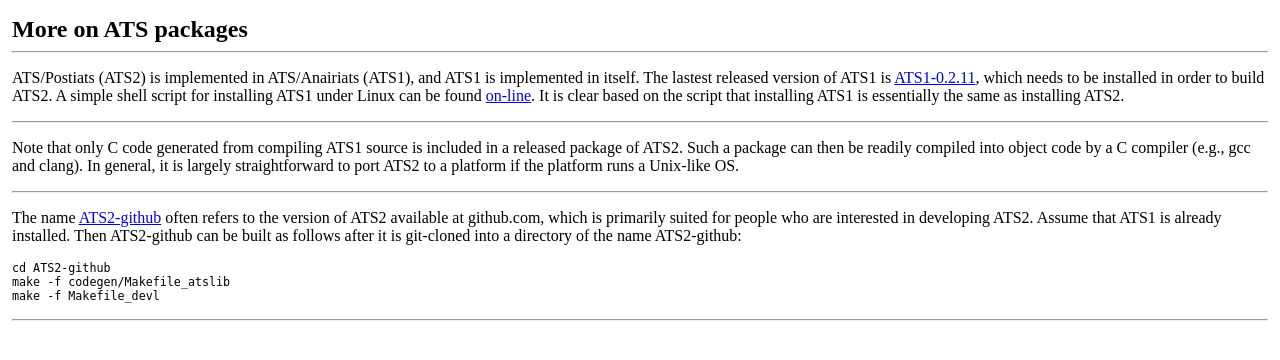
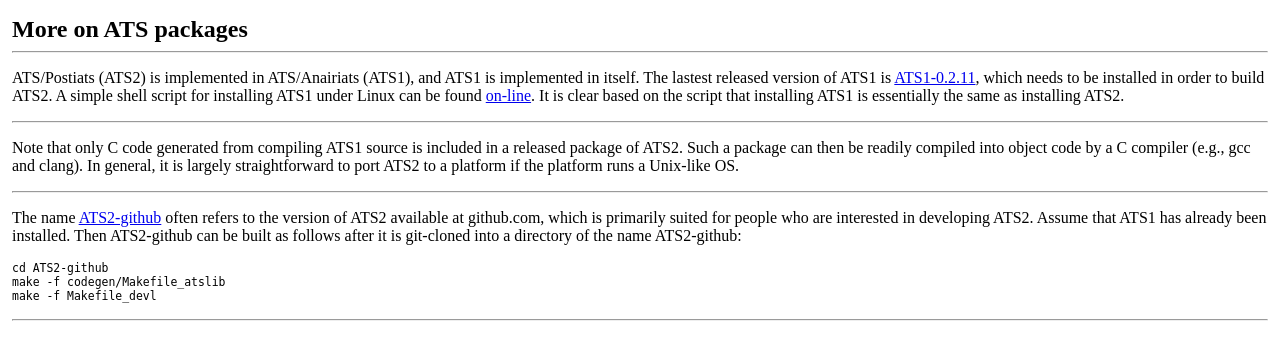
Before and after one commit to githwxi/atslangweb, a PHP site: page /thePageRBodyRight/Downloads.php in a window 1280 px wide. Shown: the top 360 px of the page. Run offline with PHP 8.4, Linux system fonts and the light colour scheme.

Commit message:
Updating: improving ats2langweb

```diff
--- a/thePageRBodyRight/Downloads.php
+++ b/thePageRBodyRight/Downloads.php
@@ -42,10 +42,10 @@ The name
 <a href="https://github.com/githwxi/ATS-Postiats">ATS2-github</a>
 often refers to the version of ATS2 available at github.com,
 which is primarily suited for people who are interested in developing ATS2.
-Assume that ATS1 is already installed. Then ATS2-github can be built as
+Assume that ATS1 has already been installed. Then ATS2-github can be built as
 follows after it is git-cloned into a directory of the name ATS2-github:
 <pre
-style="font-size:90%;"
+style="font-size:88%;"
 >
 cd ATS2-github
 make -f codegen/Makefile_atslib
```
